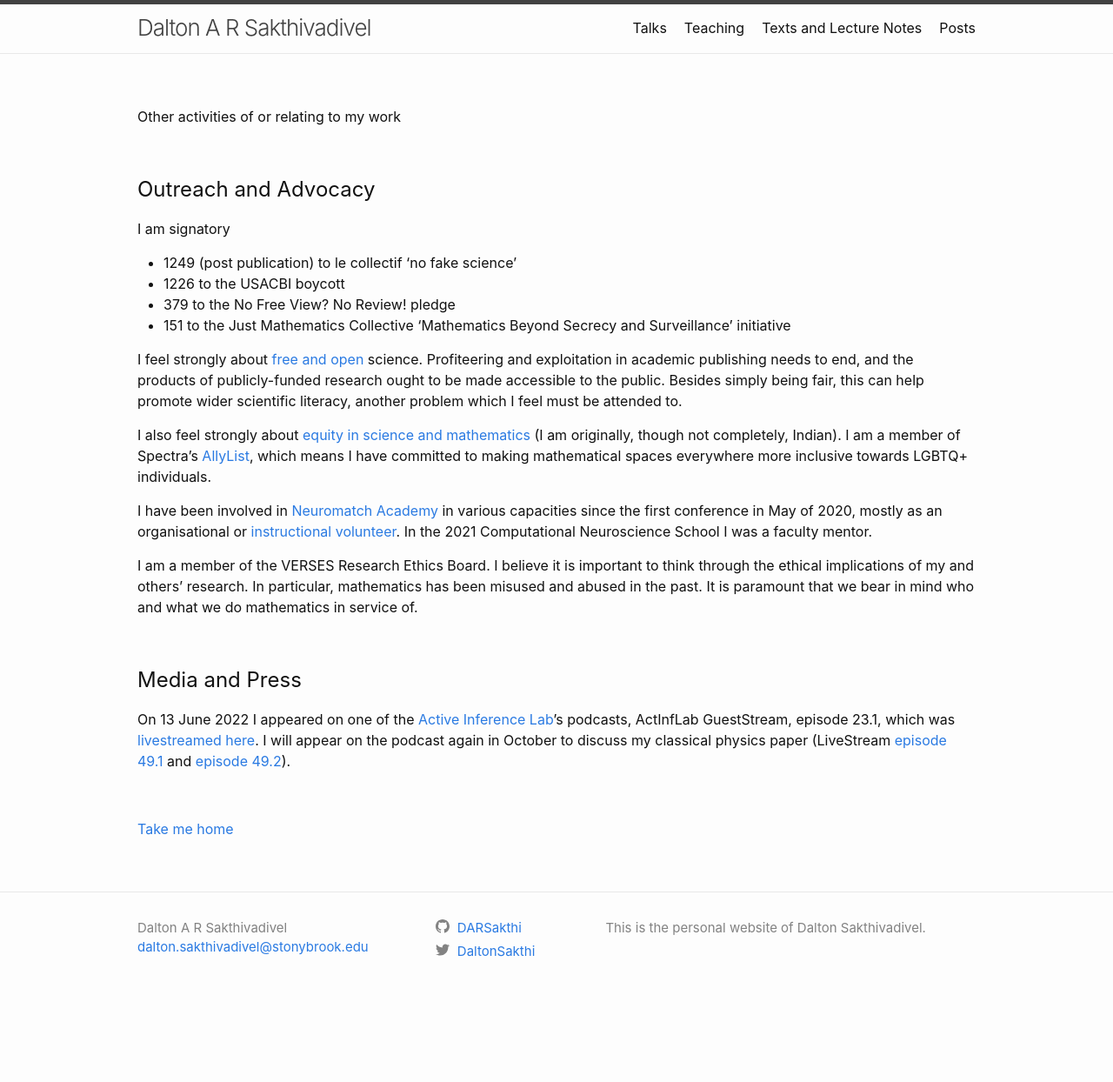
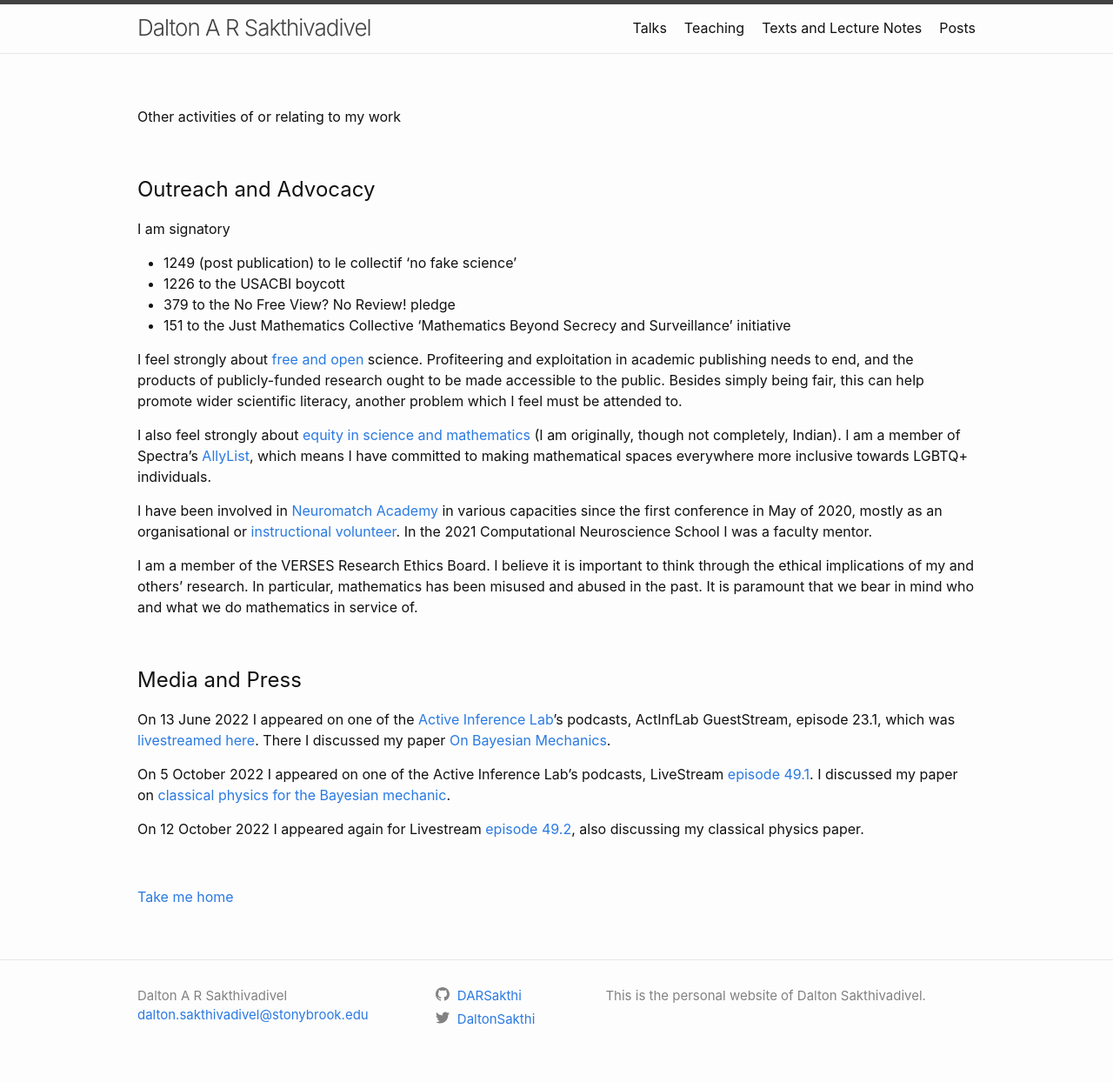
Before and after one commit to DARSakthi/DARSakthi.github.io, a Jekyll site: the page built from other.markdown, in a window 1280 px wide. Shown: the whole page at 87% size. Built offline with Jekyll 4.4.1, drawn with Linux system fonts in a browser that asks for light colours; before the commit the page ends 1166 px from its top, so only the background shows below that.

Commit message:
Reformatted

```diff
--- a/other.markdown
+++ b/other.markdown
@@ -27,7 +27,11 @@ I am a member of the VERSES Research Ethics Board. I believe it is important to
 
 # Media and Press
 
-On 13 June 2022 I appeared on one of the [Active Inference Lab](https://www.activeinference.org/home)'s podcasts, ActInfLab GuestStream, episode 23.1, which was [livestreamed here](https://youtu.be/igY9iyowesc). I will appear on the podcast again in October to discuss my classical physics paper (LiveStream [episode 49.1](https://www.youtube.com/watch?v=dAtC-Enmc8M) and [episode 49.2](https://www.youtube.com/watch?v=2SuBJBEg9LI)).
+On 13 June 2022 I appeared on one of the [Active Inference Lab](https://www.activeinference.org/home)'s podcasts, ActInfLab GuestStream, episode 23.1, which was [livestreamed here](https://youtu.be/igY9iyowesc). There I discussed my paper [On Bayesian Mechanics](https://arxiv.org/abs/2205.11543).
+
+On 5 October 2022 I appeared on one of the Active Inference Lab's podcasts, LiveStream [episode 49.1](https://www.youtube.com/watch?v=dAtC-Enmc8M). I discussed my paper on [classical physics for the Bayesian mechanic](https://arxiv.org/abs/2206.12996).
+
+On 12 October 2022 I appeared again for Livestream [episode 49.2](https://www.youtube.com/watch?v=2SuBJBEg9LI), also discussing my classical physics paper.
 
 &nbsp;
 
```
